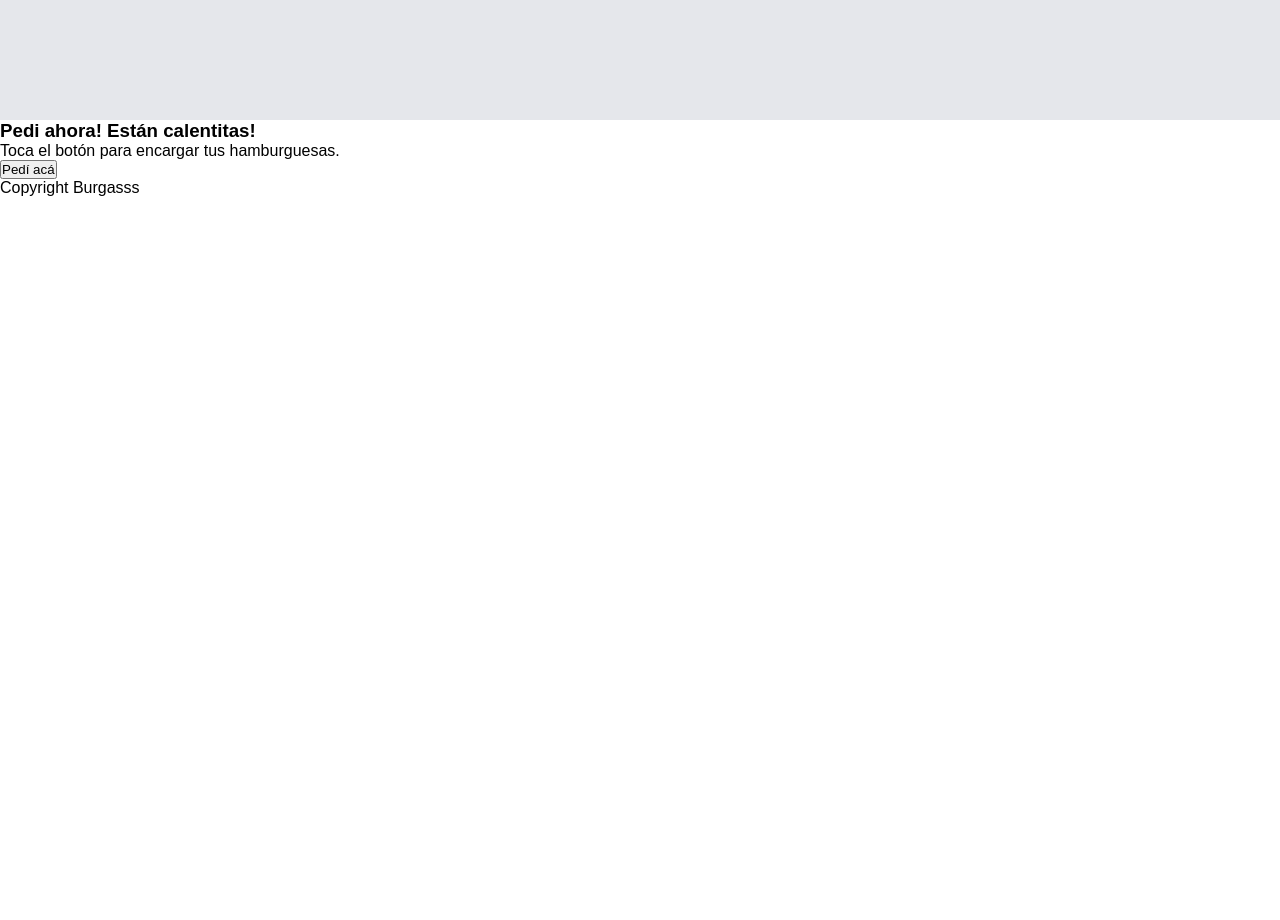
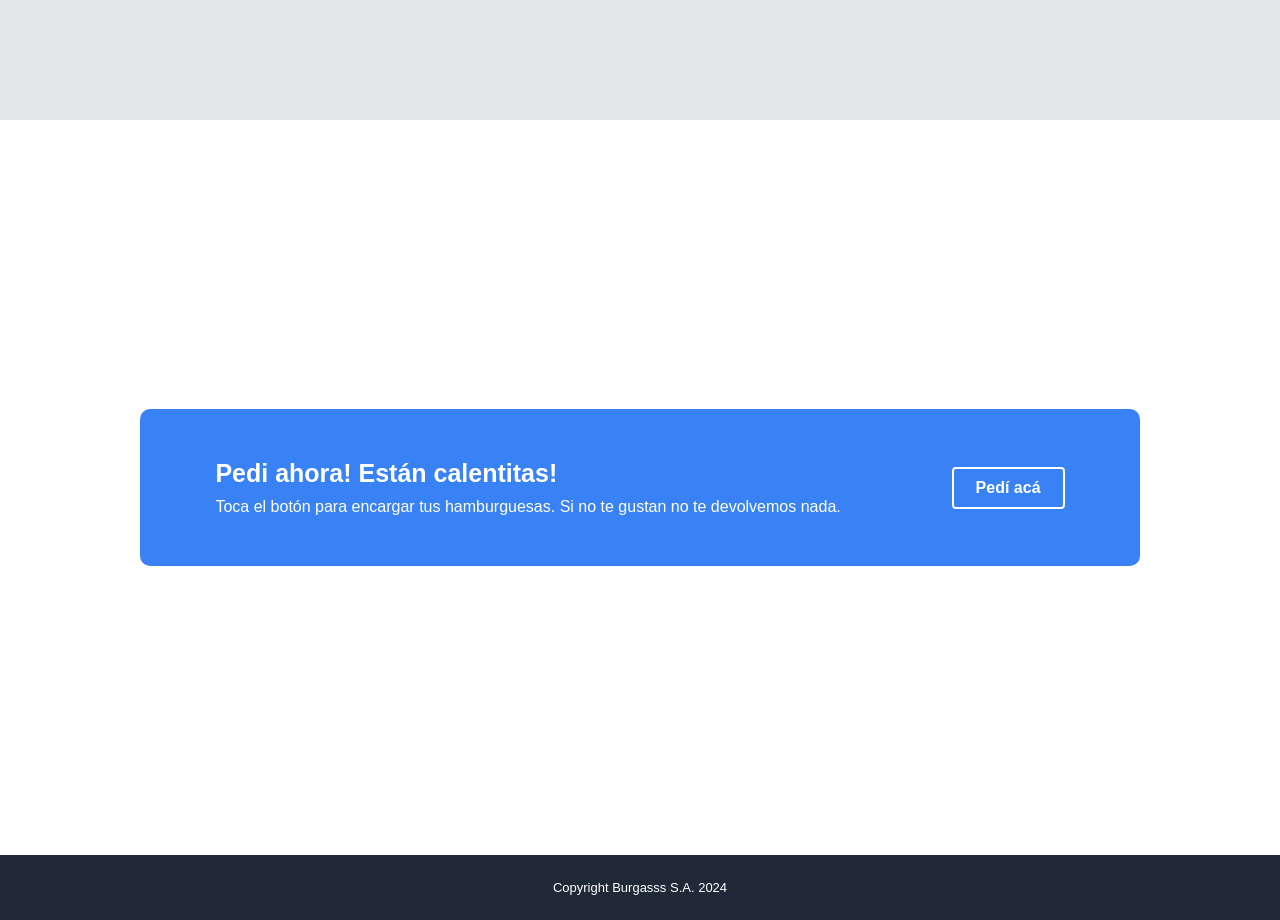
Before and after one commit to octavioromagnoli/odin-landpage, a plain HTML site: page index.html in a window 1280 px wide. Shown: the part 2280-3200 px from the top of the page. Drawn offline with Linux system fonts and the light colour scheme.

Commit message:
Completo la página 4
Agrego estilos que faltaban y completo el layout.

```diff
--- a/index.html
+++ b/index.html
@@ -73,11 +73,11 @@
   </div>
 
   <div class="page-four">
-    <div class="content">
+    <div class="content-p4">
       <div class="call-card">
         <div class="card-left">
           <h3>Pedi ahora! Están calentitas! </h3>
-          <p>Toca el botón para encargar tus hamburguesas.</p>
+          <p>Toca el botón para encargar tus hamburguesas. Si no te gustan no te devolvemos nada.</p>
         </div>
         <div class="card-right">
           <button>Pedí acá</button>
@@ -85,7 +85,7 @@
       </div>
     </div>
     <div class="footer">
-      <p>Copyright Burgasss</p>
+      <p>Copyright Burgasss S.A. 2024</p>
     </div>
   </div>
 
--- a/styles.css
+++ b/styles.css
@@ -18,7 +18,8 @@ a {
   height: 100vh;
 }
 
-.page-one {
+.page-one,
+.footer {
   background-color: #1F2937;
   color: white;
 }
@@ -135,7 +136,7 @@ ul {
   color: #1f2937;
   font-weight: 100;
   font-style: italic;
-  line-height: 60px;
+  line-height: 50px;
 }
 
 .author-quote {
@@ -148,3 +149,54 @@ ul {
 .quote-div {
   max-width: 900px;
 }
+
+.page-four {
+  align-items: center;
+  justify-content: center;
+}
+
+.content-p4{
+  flex: auto;
+  display: flex;
+  align-items: center;
+  display: flex;
+}
+
+.footer {
+  width: 100%;
+  text-align: center;
+  padding: 25px;
+  font-size: 13px;
+}
+
+.call-card{
+  background-color: #3882F6;
+  color: white;
+  display: flex;
+  width: 1000px;
+  padding: 20px;
+  border-radius: 10px;
+  justify-content: space-around;
+  align-items: center;
+}
+
+.card-left {
+  margin: 30px 0px;
+}
+
+.call-card h3 {
+  font-size: 25px;
+  margin-bottom: 10px;
+}
+
+.call-card button {
+  padding: 10px 22px;
+  font-size: 16px;
+  background-color: #3882F6;
+  color: white;
+  border-color: white;
+  border-style: solid;
+  border-radius: 4px;
+  font-weight: bold;
+  cursor: pointer;
+}
```
